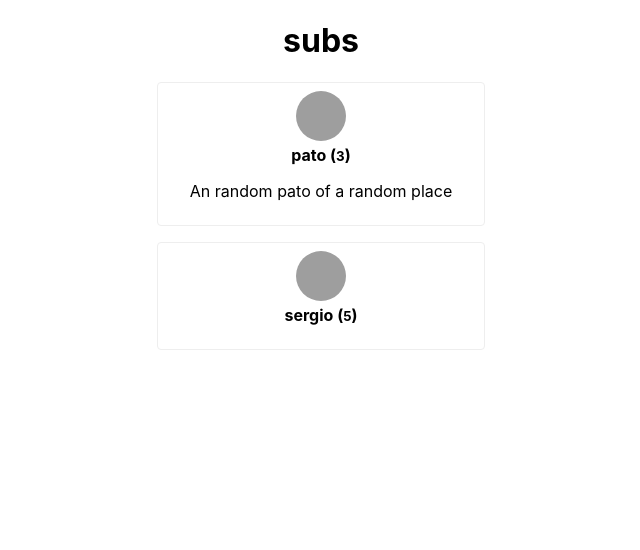
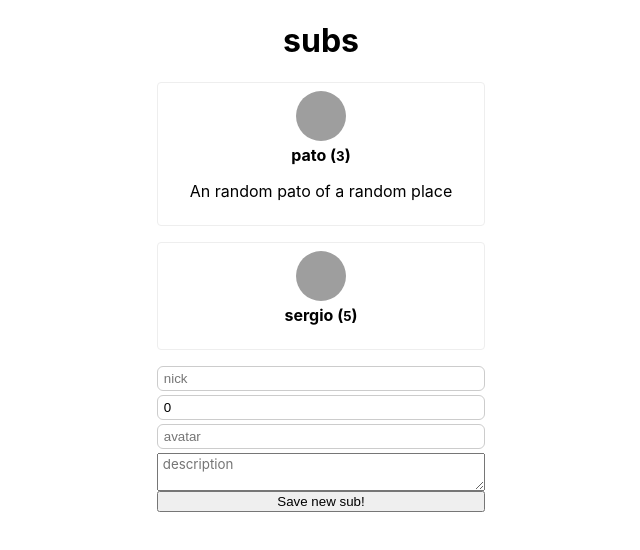
Before and after one commit to PatoProgramador/react-typescript-practice, a React (Create React App) app: page / in a window 1280 px wide. Shown: the top 550 px of the page, without its empty margins (319-959 px from the left). Built offline with nearby package versions, Linux system fonts and the light colour scheme; grey boxes are pictures that could not be loaded.

Commit message:
HTML event types

```diff
--- a/src/App.tsx
+++ b/src/App.tsx
@@ -1,6 +1,7 @@
 import { useEffect, useState } from 'react';
 import './App.css';
 import List from './components/List'
+import Form from './components/Form'
 
 const inital_state = [
   {
@@ -35,6 +36,7 @@
     <div className="App">
       <h1>subs</h1>
       <List subs={subs}/>
+      <Form/>
     </div>
   );
 }
--- a/src/components/Form.tsx
+++ b/src/components/Form.tsx
@@ -1,13 +1,36 @@
+import { useState } from "react"
+
+
+
 const Form = () => {
-    const handleSubmit = () => {}
+    const [inputValues, setInputValues] = useState({
+        nick: '',
+        subMonths: 0,
+        avatar: '',
+        description: ''
+    })
+
+    const handleSubmit = () => { }
+
+    const handleChange = (evt: React.ChangeEvent<HTMLInputElement | HTMLTextAreaElement>) => {
+        setInputValues({
+            ...inputValues,
+            [evt.target.name]: evt.target.value
+        })
+    }
+
     return (
         <div>
-            <form action="">
-                <input type="text" />
-                <input type="text" />
-                <input type="text" />
-                <input type="text" />
+            <form onSubmit={handleSubmit}>
+                <input onChange={handleChange} value={inputValues.nick} type="text" name='nick' placeholder="nick" />
+                <input onChange={handleChange} value={inputValues.subMonths} type="number" name='subMonths' placeholder="subMonths" />
+                <input onChange={handleChange} value={inputValues.avatar} type="text" name='avatar' placeholder="avatar" />
+                <textarea onChange={handleChange} value={inputValues.description} name='description' placeholder="description" />
+
+                <button>Save new sub!</button>
             </form>
         </div>
     )
 }
+
+export default Form
--- a/src/index.css
+++ b/src/index.css
@@ -7,6 +7,12 @@
   -moz-osx-font-smoothing: grayscale;
   display: grid;
   place-content: center;
+}
+
+textarea {
+  font-family: inherit;
+  margin-bottom: 0px;
+  padding-left: 5px;
 }
 
 code {
@@ -33,3 +39,15 @@
   max-width: 320px;
   padding: 8px 32px;
 }
+
+form {
+  display: flex;
+  flex-direction: column;
+}
+
+form input {
+  border: 1px solid #ccc;
+  border-radius: 6px;
+  padding: 4px 6px;
+  margin: 0 0 4px
+}
```
